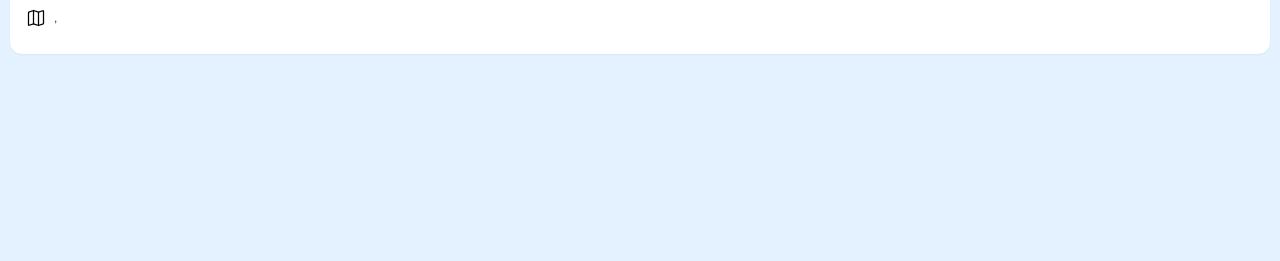
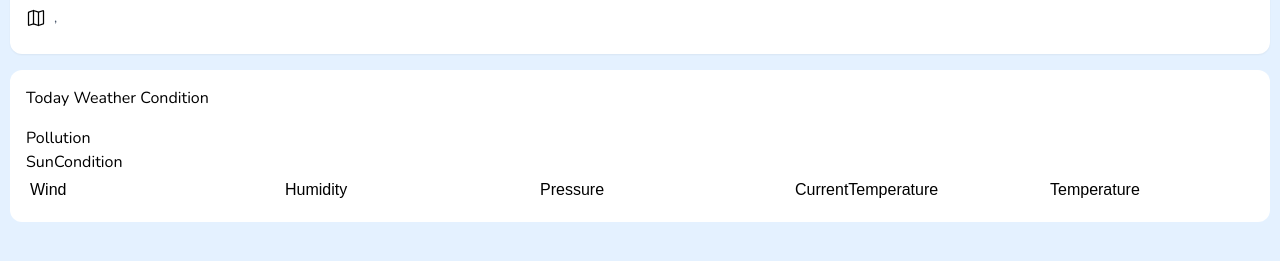
Before and after one commit to WaiYanMoeMyintt/pocket_weather_mini_app, a Next.js app: page / in a window 1280 px wide. Shown: the part 271-532 px from the top of the page. Built offline with nearby package versions, Linux system fonts and the light colour scheme; no server answers.

Commit message:
Setup files

```diff
--- /dev/null
+++ b/app/components/CurrentTemperature.jsx
@@ -0,0 +1,9 @@
+import React from 'react'
+
+const CurrentTemperature = () => {
+  return (
+    <div>CurrentTemperature</div>
+  )
+}
+
+export default CurrentTemperature
--- a/app/components/CurrentWeather.jsx
+++ b/app/components/CurrentWeather.jsx
@@ -1,8 +1,9 @@
 "use client";
-import React, {useEffect, useContext, useState} from 'react';
+import React, { useEffect, useContext, useState } from "react";
 import moment from "moment";
 import { WeatherAPI } from "../context/Weather";
 import Image from "next/image";
+import WeatherHighLight from "./WeatherHighLight";
 import {
   MapPin,
   Cloud,
@@ -48,7 +49,6 @@ const CurrentWeather = () => {
   const [day, setCurrentDay] = useState("");
   const [date, setCurrentDate] = useState("");
 
-
   useEffect(() => {
     const interval = setInterval(() => {
       const localMoment = moment().utcOffset(current.timezone / 60);
@@ -61,7 +61,6 @@ const CurrentWeather = () => {
     }, 1000);
     return () => clearInterval(interval);
   }, [current.timezone]);
-
 
   //to define current weather icons
   const setWeatherIcons = () => {
@@ -92,9 +91,7 @@ const CurrentWeather = () => {
           </h3>
         </div>
         <div className="weather_title flex gap-4 items-center justify-center">
-            <h3 className="text-5xl">
-              {Math.round(current?.main?.temp - 273)}°
-            </h3>
+          <h3 className="text-5xl">{Math.round(current?.main?.temp - 273)}°</h3>
           <p>{setWeatherIcons()}</p>
         </div>
         <div className="weather_condition flex justify-center items-center mt-4">
@@ -107,17 +104,20 @@ const CurrentWeather = () => {
         <div className="border-b mt-2"></div>
         <div className="weather_location mt-4">
           <div className="time_zone flex my-2.5 gap-2 items-center">
-              <Image src = "/calendar.svg" alt = "calendar" width={20} height={20} />
-              <p className="text-sm text-slate-600">{day}, {date}</p>
+            <Image src="/calendar.svg" alt="calendar" width={20} height={20} />
+            <p className="text-sm text-slate-600">
+              {day}, {date}
+            </p>
           </div>
           <div className="current_map flex gap-2 items-center my-2.5">
-            <Image src = "/map.svg" alt = "calendar" width={20} height={20} />
+            <Image src="/map.svg" alt="calendar" width={20} height={20} />
             <p className="text-sm text-slate-600">
               {current?.name}, {current?.sys?.country}
             </p>
           </div>
         </div>
       </div>
+      <WeatherHighLight />
     </>
   );
 };
--- /dev/null
+++ b/app/components/Humidity.jsx
@@ -0,0 +1,9 @@
+import React from 'react'
+
+const Humidity = () => {
+  return (
+    <div>Humidity</div>
+  )
+}
+
+export default Humidity
--- a/app/components/Nav.jsx
+++ b/app/components/Nav.jsx
@@ -2,7 +2,7 @@ import React, { useState, useEffect, useContext, useRef } from "react";
 import Image from "next/image";
 import CurrentWeather from "./CurrentWeather";
 import { WeatherAPI } from "../context/Weather";
-
+import WeatherHighLight from "./WeatherHighLight";
 const Nav = () => {
    const {search, setSearch} = useContext(WeatherAPI);
    const inputData  = useRef(null);
--- /dev/null
+++ b/app/components/Pollution.jsx
@@ -0,0 +1,9 @@
+import React from 'react'
+
+const Pollution = () => {
+  return (
+    <div>Pollution</div>
+  )
+}
+
+export default Pollution
--- /dev/null
+++ b/app/components/Pressure.jsx
@@ -0,0 +1,9 @@
+import React from 'react'
+
+const Pressure = () => {
+  return (
+    <div>Pressure</div>
+  )
+}
+
+export default Pressure
--- /dev/null
+++ b/app/components/Pressures.jsx
@@ -0,0 +1,9 @@
+import React from 'react'
+
+const Pressures = () => {
+  return (
+    <div>Pressures</div>
+  )
+}
+
+export default Pressures
--- /dev/null
+++ b/app/components/SunCondition.jsx
@@ -0,0 +1,9 @@
+import React from 'react'
+
+const SunCondition = () => {
+  return (
+    <div>SunCondition</div>
+  )
+}
+
+export default SunCondition
--- /dev/null
+++ b/app/components/Temperature.jsx
@@ -0,0 +1,9 @@
+import React from 'react'
+
+const Temperature = () => {
+  return (
+    <div>Temperature</div>
+  )
+}
+
+export default Temperature
--- /dev/null
+++ b/app/components/WeatherHighLight.jsx
@@ -0,0 +1,26 @@
+import React from "react";
+import Pollution from "./Pollution";
+import SunCondition from "./SunCondition";
+import Wind from "./Wind";
+import Humidity from "./Humidity";
+import Pressure from "./Pressure";
+import CurrentTemeperature from "./CurrentTemperature";
+import Temperature from "./Temperature";
+const WeatherHighLight = () => {
+  return (
+    <div className="current_weather_content h-full mx-2.5 rounded-xl p-4 mt-4">
+      <h3 className="mb-4">Today Weather Condition</h3>
+      <Pollution />
+      <SunCondition />
+      <div className="weather_highlights py-1 px-1 w-full">
+        <Wind />
+        <Humidity />
+        <Pressure />
+        <CurrentTemeperature />
+        <Temperature />
+      </div>
+    </div>
+  );
+};
+
+export default WeatherHighLight;
--- /dev/null
+++ b/app/components/Wind.jsx
@@ -0,0 +1,9 @@
+import React from 'react'
+
+const Wind = () => {
+  return (
+    <div>Wind</div>
+  )
+}
+
+export default Wind
```
Lines whose indentation alone changed are shown as unchanged.
